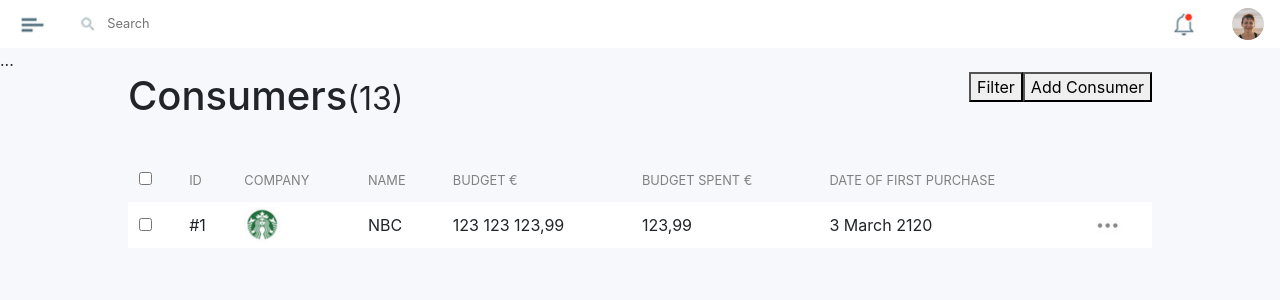
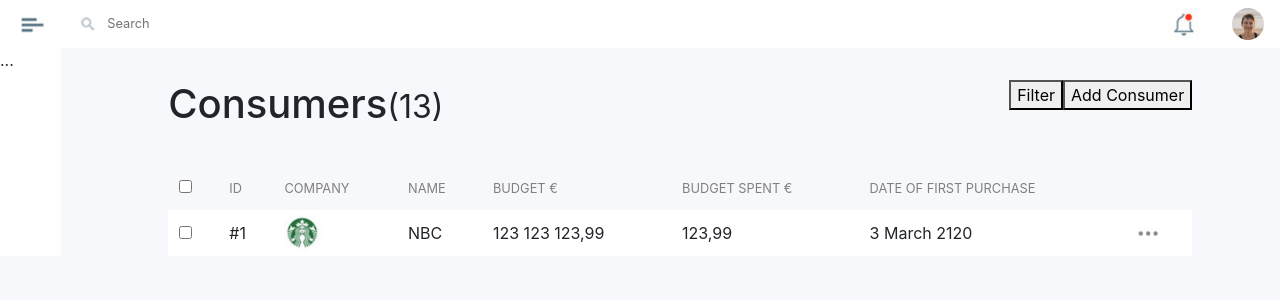
Before and after one commit to iorrah/mission-2120, a React (Create React App) app: page / in a window 1280 px wide. Shown: the top 300 px of the page. Built offline with nearby package versions, Linux system fonts and the light colour scheme.

Commit message:
Add Sidebar structure

```diff
--- a/src/App.jsx
+++ b/src/App.jsx
@@ -1,5 +1,6 @@
 import React from "react";
 import Header from "./components/Header";
+import Sidebar from "./components/Sidebar";
 
 const App = function() {
   return (
@@ -7,7 +8,7 @@ const App = function() {
       <Header />
 
       <main className="main">
-        <aside className="sidebar">...</aside>
+        <Sidebar />
 
         <div className="main__container">
           <div className="main__delimiter">
--- a/src/_style.scss
+++ b/src/_style.scss
@@ -1,6 +1,16 @@
 .App {
   display: block;
   position: relative;
+}
+
+.main {
+  display: flex;
+  align-items: stretch;
+}
+
+.main__container {
+  flex-grow: 9;
+  padding: 2rem 0 0;
 }
 
 .main__delimiter {
--- /dev/null
+++ b/src/components/Sidebar/Sidebar.jsx
@@ -0,0 +1,11 @@
+import React from "react";
+
+const Sidebar = function() {
+  return (
+    <aside className="sidebar">
+      <div className="sidebar__content">...</div>
+    </aside>
+  );
+};
+
+export default Sidebar;
--- /dev/null
+++ b/src/components/Sidebar/_style.scss
@@ -0,0 +1,11 @@
+.sidebar {
+  flex-grow: 1;
+  position: relative;
+}
+
+.sidebar__content {
+  background-color: $white;
+  width: 3.8rem;
+  overflow: hidden;
+  height: 100%;
+}
--- /dev/null
+++ b/src/components/Sidebar/index.jsx
@@ -0,0 +1,2 @@
+import Sidebar from "./Sidebar";
+export default Sidebar;
--- a/src/index.scss
+++ b/src/index.scss
@@ -5,3 +5,4 @@
 // Partials
 @import "./style.scss";
 @import "./components/Header/style.scss";
+@import "./components/Sidebar/style.scss";
```
